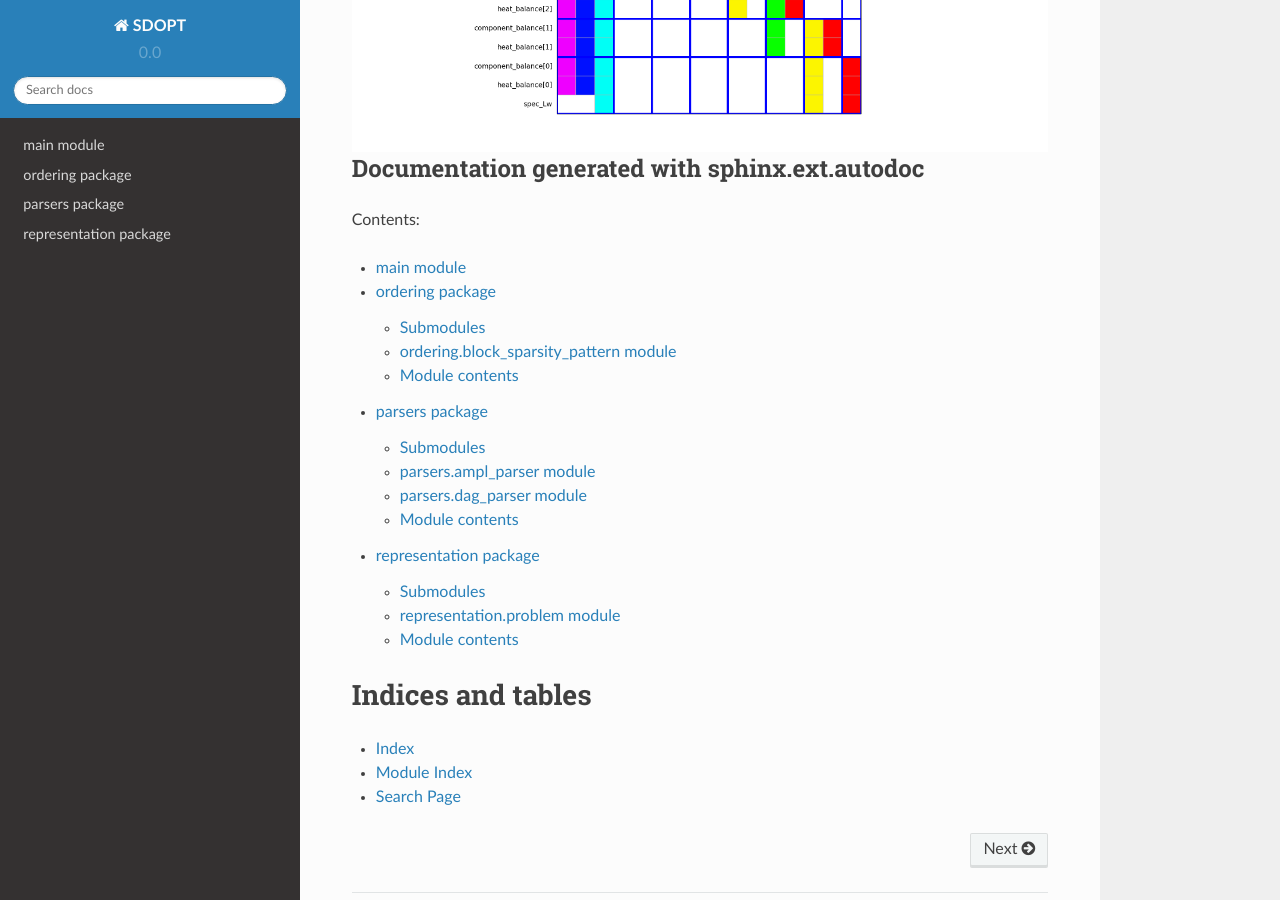
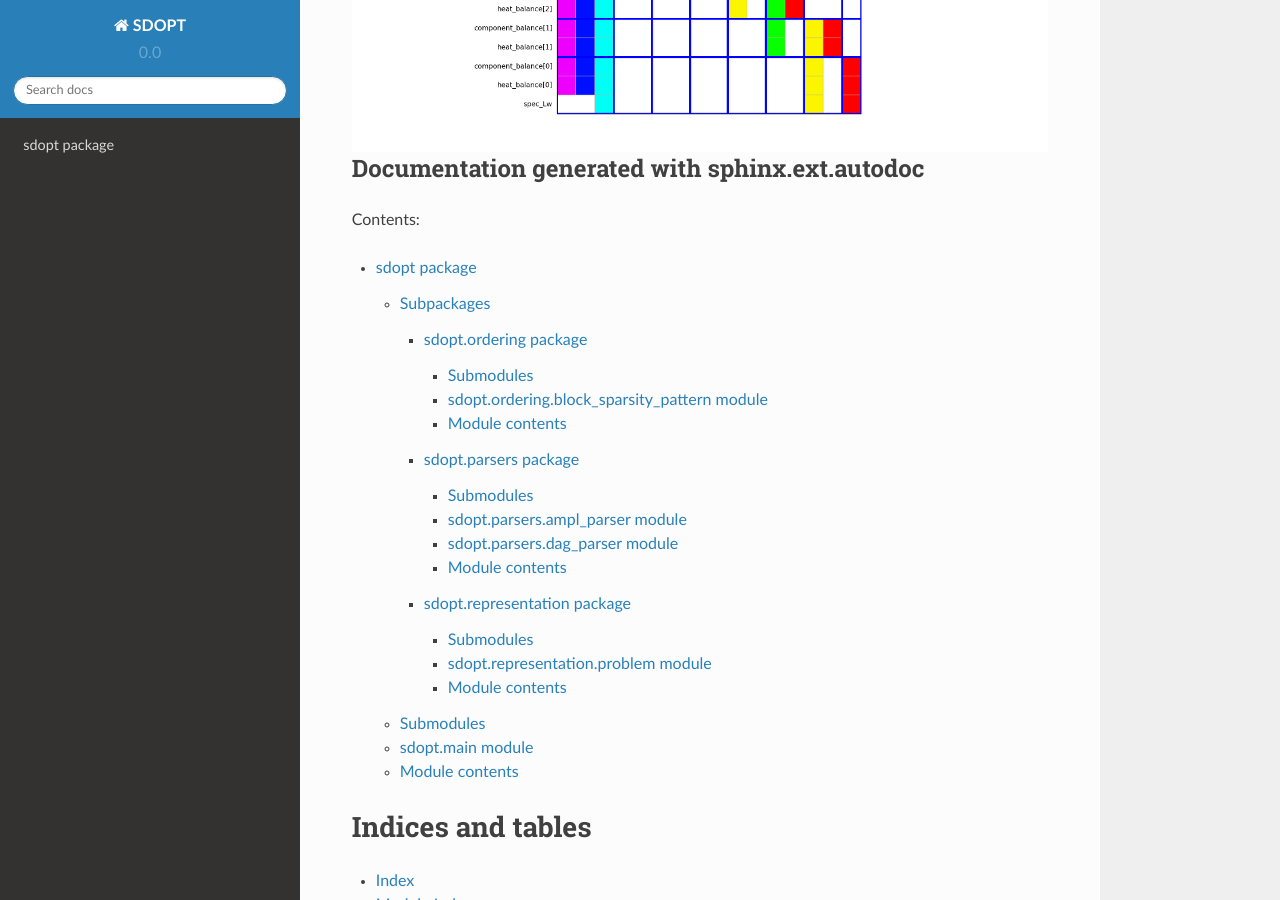
Before and after one commit to baharev/SDOPT, a Sphinx documentation site: the page built from docs/index.rst, in a window 1280 px wide and 900 px high, scrolled down 3665 px. Built offline with Sphinx 7.4.7 and the Read the Docs theme 2.0.0, drawn with Linux system fonts in a browser that asks for light colours.

Commit message:
Regenerating the docs

```diff
--- a/docs/index.rst
+++ b/docs/index.rst
@@ -168,10 +168,7 @@ Contents:
 .. toctree::
    :maxdepth: 4
 
-   main
-   ordering
-   parsers
-   representation
+   sdopt
 
 
 Indices and tables
--- a/docs/main.rst
+++ /dev/null
@@ -1,5 +0,0 @@
-main module
-===========
-
-.. automodule:: main
-    :members:
--- /dev/null
+++ b/docs/sdopt.representation.rst
@@ -0,0 +1,22 @@
+sdopt.representation package
+============================
+
+Submodules
+----------
+
+sdopt.representation.problem module
+-----------------------------------
+
+.. automodule:: sdopt.representation.problem
+    :members:
+    :undoc-members:
+    :show-inheritance:
+
+
+Module contents
+---------------
+
+.. automodule:: sdopt.representation
+    :members:
+    :undoc-members:
+    :show-inheritance:
--- /dev/null
+++ b/docs/sdopt.rst
@@ -0,0 +1,31 @@
+sdopt package
+=============
+
+Subpackages
+-----------
+
+.. toctree::
+
+    sdopt.ordering
+    sdopt.parsers
+    sdopt.representation
+
+Submodules
+----------
+
+sdopt.main module
+-----------------
+
+.. automodule:: sdopt.main
+    :members:
+    :undoc-members:
+    :show-inheritance:
+
+
+Module contents
+---------------
+
+.. automodule:: sdopt
+    :members:
+    :undoc-members:
+    :show-inheritance:
```
Also changed, not shown: docs/ordering.rst (deleted, +0 -18 lines), docs/parsers.rst (deleted, +0 -24 lines), docs/representation.rst (deleted, +0 -18 lines), docs/sdopt.ordering.rst (added, +22 -0 lines), docs/sdopt.parsers.rst (added, +30 -0 lines), 1 other file.
